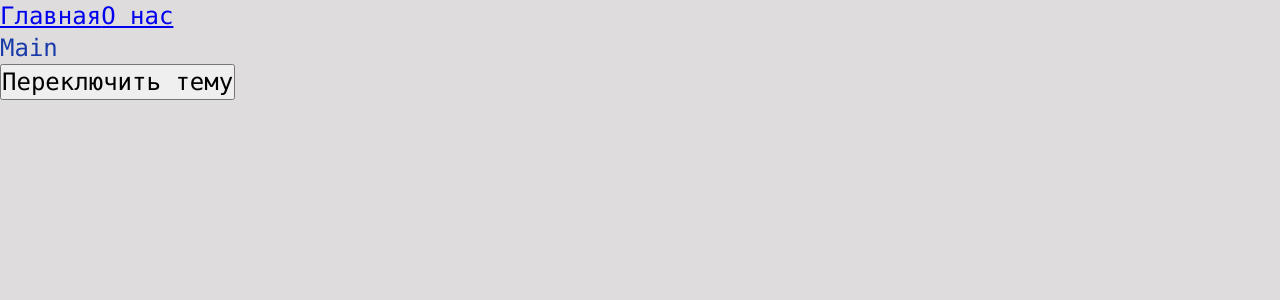
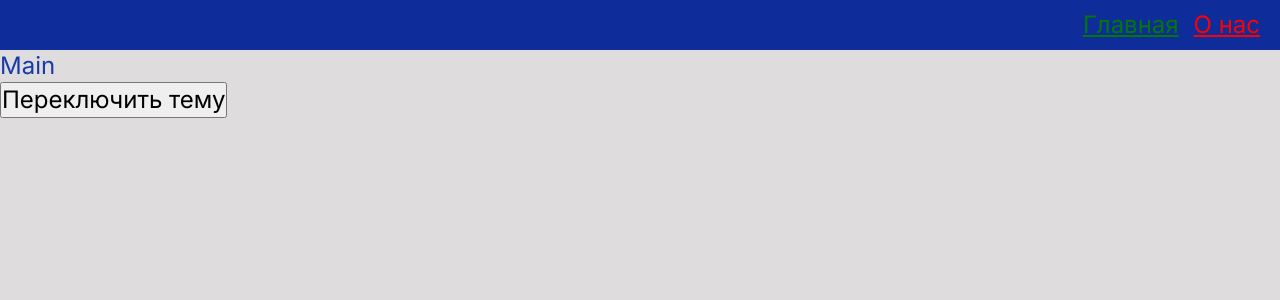
Before and after one commit to isuu-tm/Production, a React app: page / in a window 1280 px wide. Shown: the top 300 px of the page. Built offline with nearby package versions, Linux system fonts and the light colour scheme.

Commit message:
Module 12 finished

```diff
--- a/public/index.html
+++ b/public/index.html
@@ -5,6 +5,9 @@
     <meta name="viewport"
           content="width=device-width, user-scalable=no, initial-scale=1.0, maximum-scale=1.0, minimum-scale=1.0">
     <meta http-equiv="X-UA-Compatible" content="ie=edge">
+    <link rel="preconnect" href="https://fonts.googleapis.com">
+    <link rel="preconnect" href="https://fonts.gstatic.com" crossorigin>
+    <link href="https://fonts.googleapis.com/css2?family=Inter&display=swap" rel="stylesheet">
     <title>Document</title>
 </head>
 <body>
--- a/src/app/App.tsx
+++ b/src/app/App.tsx
@@ -4,6 +4,7 @@ import './styles/index.scss'
 import {useTheme} from "app/providers/ThemeProvider";
 import {classNames} from "shared/lib/classNames/classNames";
 import {AppRouter} from "app/providers/router";
+import {Navbar} from "widgets/Navbar";
 
 
 const App = () => {
@@ -12,12 +13,7 @@ const App = () => {
 
     return (
         <div className={classNames('app', { hovered : true}, [theme, 'dadInside'],)}>
-            <Link to='/main'>
-                Главная
-            </Link>
-            <Link to='/about'>
-                О нас
-            </Link>
+            <Navbar/>
             <AppRouter/>
             <button onClick={toggleTheme}>
                 Переключить тему
--- a/src/app/styles/index.scss
+++ b/src/app/styles/index.scss
@@ -1,7 +1,7 @@
-@import 'app/styles/reset';
-@import 'themes/dark';
-@import 'themes/normal';
-@import 'variables/global';
+@import './themes/normal';
+@import './themes/dark';
+@import './reset';
+@import './variables/global';
 
 
 
--- a/src/app/styles/themes/dark.scss
+++ b/src/app/styles/themes/dark.scss
@@ -2,4 +2,7 @@
   --bg-color: #0e0e75;
   --primary-color: #057705;
   --secondary-color: #5db45d;
+  --inverted-bg-color: #fcfcfc;
+  --inverted-primary-color: #193aa9;
+  --inverted-secondary-color: #3e5ef8;
 }
--- a/src/app/styles/themes/normal.scss
+++ b/src/app/styles/themes/normal.scss
@@ -2,4 +2,8 @@
   --bg-color: #dedcdc;
   --primary-color: #193aa9;
   --secondary-color: #3ba9da;
+  --inverted-bg-color: #0e2d9b;
+  --inverted-primary-color: #057705;
+  --inverted-secondary-color: #5db45d;
+
 }
--- a/src/app/styles/variables/global.scss
+++ b/src/app/styles/variables/global.scss
@@ -1,5 +1,6 @@
+
 :root {
-  --font-family-main: Consolas, 'Times New Roman', Serif;
+  --font-family-main: 'Inter', 'Times New Roman', Serif;
   --font-size-m: 24px;
   --font-line-m: 32px;
   --font-m : var(--font-size-m) / var(--font-line-m) var(--font-family-main);
@@ -7,4 +8,6 @@
   --font-size-l: 16px;
   --font-line-l: 24px;
   --font-l : var(--font-size-l) / var(--font-line-l) var(--font-family-main);
+  // Размеры
+  --navbar-height: 50px;
 }
--- a/src/shared/lib/classNames/classNames.ts
+++ b/src/shared/lib/classNames/classNames.ts
@@ -1,9 +1,10 @@
 
 export type Mods = Record<string, boolean | string>
-export function classNames(cls:string, mods:Mods, additional:string[]):string {
+export function classNames(cls:string, mods :Mods = {}, additional:string[] = []):string {
+    /* Если мы по умолчанию передадим значения то в ts они станут необязательным */
     return [
         cls,
-        ...additional,
+        ...additional.filter(Boolean),
         Object.entries(mods)
             .filter(([className, value]) => Boolean(value))
             .map(([className]) => className)
--- /dev/null
+++ b/src/shared/ui/AppLink/AppLink.module.scss
@@ -0,0 +1,15 @@
+.AppLink {
+  color: var(--primary-color);
+}
+
+.primary {
+  color: var(--primary-color);
+}
+
+.secondary {
+  color: var(--inverted-primary-color);
+}
+
+.red {
+  color: red;
+}
--- /dev/null
+++ b/src/shared/ui/AppLink/AppLink.tsx
@@ -0,0 +1,40 @@
+import {FC, PropsWithChildren} from "react";
+import {classNames} from "shared/lib/classNames/classNames";
+import cls from './AppLink.module.scss'
+import {Link, LinkProps} from "react-router-dom";
+
+
+export enum AppLinkTheme {
+    PRIMARY = 'primary',
+    SECONDARY = 'secondary',
+    RED = 'red',
+}
+interface AppLinkPropsType extends LinkProps {
+    className?: string
+    // to: string;
+    theme?: AppLinkTheme;
+
+}
+
+export const AppLink: FC<PropsWithChildren<AppLinkPropsType>> =
+    (props) => {
+
+        const {
+            children,
+            to,
+            className,
+            theme = AppLinkTheme.PRIMARY, /* По дефолту */
+            ...otherProps
+        } = props; /* Деструктуризуем данные внутри компонента */
+
+        return (
+            <Link
+                {...otherProps}
+                to={to}
+                className={classNames(cls.AppLink, {theme}, [className, cls[theme]])}
+            >
+                { /* Мы можем передать пачку атрибутов в компонент таким образом */ }
+                {children}
+            </Link>
+        );
+    };
--- /dev/null
+++ b/src/widgets/Navbar/index.ts
@@ -0,0 +1 @@
+export { Navbar } from './ui/Navbar'
--- /dev/null
+++ b/src/widgets/Navbar/ui/Navbar.module.scss
@@ -0,0 +1,20 @@
+.Navbar {
+  width: 100%;
+  height: var(--navbar-height);
+  //border: 1px solid tan;
+  //background: #0E0E75FF;
+  background: var(--inverted-bg-color);
+  display: flex;
+  align-items: center;
+  padding: 20px;
+  //background: var(--inverted-bg-color);
+}
+
+.links {
+  margin-left: auto;
+}
+
+.mainLink {
+  margin-right: 15px;
+
+}
--- /dev/null
+++ b/src/widgets/Navbar/ui/Navbar.tsx
@@ -0,0 +1,33 @@
+import {FC} from "react";
+import {classNames} from "shared/lib/classNames/classNames";
+import cls from './Navbar.module.scss'
+import {AppLink, AppLinkTheme} from "shared/ui/AppLink/AppLink";
+
+
+interface NavbarPropsType {
+    className?: string;
+
+}
+
+export const Navbar:FC<NavbarPropsType> = ({className}) => {
+    return (
+        <div className={classNames(cls.Navbar, {}, [className])}>
+            <div className={cls.links}>
+                <AppLink
+                    to='/main'
+                    className={cls.mainLink}
+                    theme={AppLinkTheme.SECONDARY}
+                >
+
+                    Главная
+                </AppLink>
+                <AppLink
+                    theme={AppLinkTheme.RED}
+                    to='/about'
+                >
+                    О нас
+                </AppLink>
+            </div>
+        </div>
+    );
+};
```
